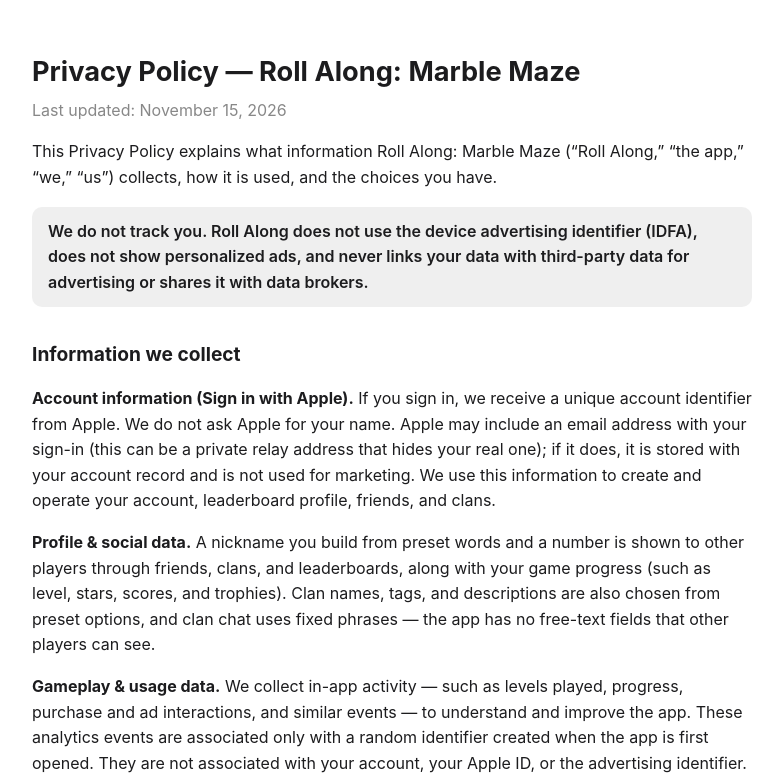
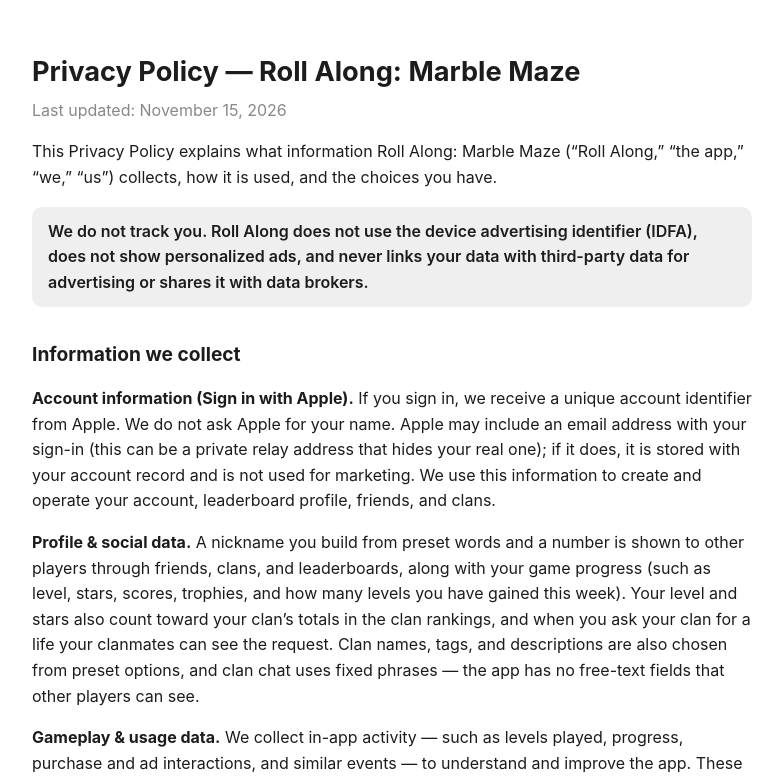
Before and after one commit to mfaldet/roll-along, a plain HTML site: page docs/site/privacy.html in a window 1280 px wide. Shown: the top 779 px of the page, without its empty margins (248-1031 px from the left). Drawn offline with Linux system fonts and the light colour scheme.

Commit message:
Docs: clan cap 12, Battle Week dates, privacy sentence, review notes
The privacy page working copy is updated but NOT published.

Co-Authored-By: Claude Fable 5.2 <noreply@anthropic.com>
Claude-Session: https://claude.ai/code/session_01FvHbj3Jx2wuBjC6bzNGpSF

```diff
--- a/docs/site/privacy.html
+++ b/docs/site/privacy.html
@@ -43,7 +43,9 @@ this information to create and operate your account, leaderboard profile, friend
 
 <p><strong>Profile &amp; social data.</strong> A nickname you build from preset
 words and a number is shown to other players through friends, clans, and leaderboards, along
-with your game progress (such as level, stars, scores, and trophies). Clan names, tags, and
+with your game progress (such as level, stars, scores, trophies, and how many levels you have
+gained this week). Your level and stars also count toward your clan&rsquo;s totals in the clan
+rankings, and when you ask your clan for a life your clanmates can see the request. Clan names, tags, and
 descriptions are also chosen from preset options, and clan chat uses fixed phrases &mdash; the
 app has no free-text fields that other players can see.</p>
 
```
Also changed, not shown: 3 other files.
